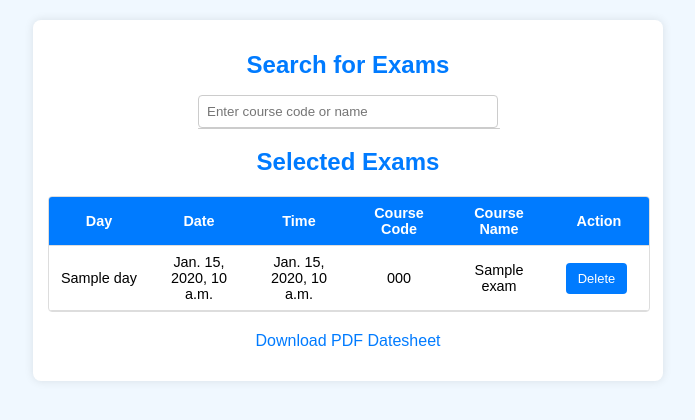
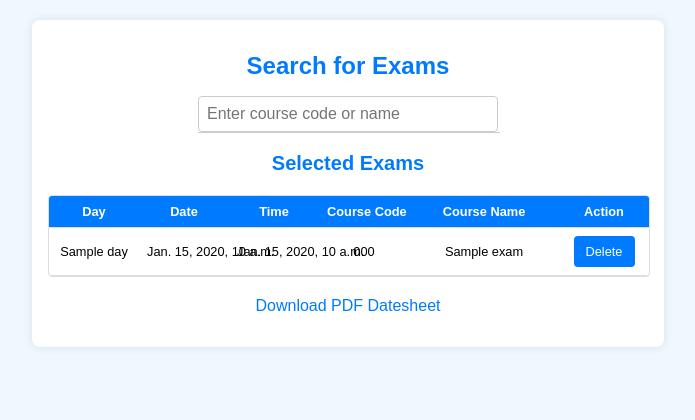
Before and after one commit to MIbrahimSalman/FastDatesheetGenerator, a Django app: template datesheet_app/templates/datesheet.html in a window 1280 px wide. Shown: the top 420 px of the page, without its empty margins (292-987 px from the left). Run offline with Django 5.2, Linux system fonts and the light colour scheme; the template is opened without the code that fills it: most values are stand-ins (such as "Sample title", 1, 10 or a date in 2020).

Commit message:
datesheet view without scrolling

```diff
--- a/datesheet_app/templates/datesheet.html
+++ b/datesheet_app/templates/datesheet.html
@@ -19,28 +18,28 @@
             min-height: 100vh;
         }
 
-        /* Container for datesheet and search functionality */
+        /* Main container */
         .container {
             width: 95%;
             max-width: 600px;
-            /* Fixed width for mobile */
             background-color: #fff;
-            padding: 15px;
-            margin: 20px 0;
-            border-radius: 8px;
-            box-shadow: 0 0 10px rgba(0, 0, 0, 0.1);
+            padding: 1rem;
+            margin: 1.25rem 0;
+            border-radius: 0.5rem;
+            box-shadow: 0 0 0.625rem rgba(0, 0, 0, 0.1);
         }
 
         h1 {
             text-align: center;
             color: #007bff;
-            font-size: 1.5em;
+            font-size: clamp(1.2rem, 4vw, 1.5rem);
         }
 
         h2 {
             color: #007bff;
-            margin-top: 20px;
+            margin-top: 1.25rem;
             text-align: center;
+            font-size: clamp(1rem, 3vw, 1.25rem);
         }
 
         /* Search box styling */
@@ -53,30 +52,32 @@
 
         #searchInput {
             width: 100%;
-            padding: 8px;
+            padding: 0.5rem;
             border: 1px solid #ccc;
-            border-radius: 4px;
+            border-radius: 0.25rem;
             box-sizing: border-box;
+            font-size: clamp(0.9rem, 2vw, 1rem);
         }
 
         #suggestions {
             border: 1px solid #ccc;
-            max-height: 200px;
+            max-height: 12.5rem;
             overflow-y: auto;
             position: absolute;
             background-color: #fff;
             width: 100%;
             z-index: 1000;
             border-top: none;
-            border-radius: 0 0 4px 4px;
+            border-radius: 0 0 0.25rem 0.25rem;
         }
 
         .suggestion-item {
-            padding: 8px;
+            padding: 0.5rem;
             display: flex;
             justify-content: space-between;
             align-items: center;
             cursor: pointer;
+            font-size: clamp(0.8rem, 2vw, 1rem);
         }
 
         .suggestion-item:hover {
@@ -87,14 +88,10 @@
         .table-container {
             width: 100%;
             max-width: 600px;
-            /* Same as container width */
-            max-height: 400px;
-            /* Fixed height */
             overflow: auto;
-            /* Scroll if content exceeds fixed area */
-            margin-top: 20px;
+            margin-top: 1.25rem;
             border: 1px solid #ddd;
-            border-radius: 4px;
+            border-radius: 0.25rem;
         }
 
         /* Table styling */
@@ -102,17 +99,50 @@
             width: 100%;
             border-collapse: collapse;
             table-layout: fixed;
-            /* Force columns to stay inside container */
+            /* Forces columns per colgroup widths */
         }
+
+        /* Define column widths using colgroup */
+        colgroup col:nth-child(1) {
+            width: 15%;
+        }
+
+        /* Day */
+        colgroup col:nth-child(2) {
+            width: 15%;
+        }
+
+        /* Date */
+        colgroup col:nth-child(3) {
+            width: 15%;
+        }
+
+        /* Time */
+        colgroup col:nth-child(4) {
+            width: 10%;
+        }
+
+        /* Course Code */
+        colgroup col:nth-child(5) {
+            width: 25%;
+        }
+
+        /* Course Name */
+        colgroup col:nth-child(6) {
+            width: 15%;
+        }
+
+        /* Action */
 
         th,
         td {
-            padding: 8px;
+            padding: 0.5rem;
             text-align: center;
+            /* Center-align text */
             border-bottom: 1px solid #ddd;
-            word-wrap: break-word;
-            /* Ensure text breaks within cell */
-            font-size: 0.9em;
+            white-space: nowrap;
+            /* Use a responsive font size that can shrink further */
+            font-size: clamp(0.5rem, 1vw, 0.8rem);
         }
 
         th {
@@ -129,12 +159,11 @@
         .add-btn {
             background-color: #007bff;
             color: #fff;
-            padding: 8px 12px;
+            padding: 0.5rem 0.75rem;
             border: none;
-            border-radius: 4px;
+            border-radius: 0.25rem;
             cursor: pointer;
-            margin-right: 5px;
-            font-size: 0.9em;
+            font-size: clamp(0.5rem, 1vw, 0.8rem);
         }
 
         button:hover,
@@ -232,6 +261,14 @@
         {% if selected_exams %}
         <div class="table-container">
             <table>
+                <colgroup>
+                    <col style="width:15%;">
+                    <col style="width:15%;">
+                    <col style="width:15%;">
+                    <col style="width:15%;">
+                    <col style="width:25%;">
+                    <col style="width:15%;">
+                </colgroup>
                 <thead>
                     <tr>
                         <th>Day</th>
@@ -268,7 +305,7 @@
         <p>No exams selected.</p>
         {% endif %}
 
-        <p style="text-align: center; margin-top: 20px;">
+        <p style="text-align: center; margin-top: 1.25rem;">
             <a href="{% url 'download_datesheet' %}" style="text-decoration: none; color: #007bff;">Download PDF
                 Datesheet</a>
         </p>
```
Also changed, not shown: other parts of datesheet_app/templates/datesheet.html (+8 -9 lines), db.sqlite3.
